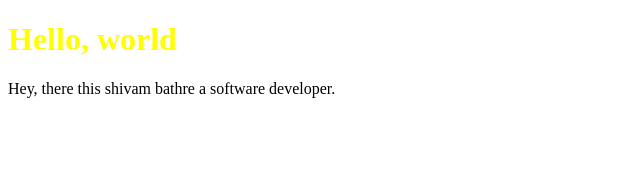
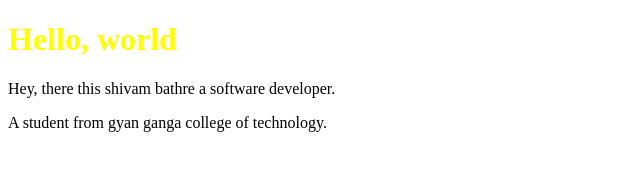
Before and after one commit to shivam-147/personal_portfolio, a plain HTML site: page index.html in a window 1280 px wide. Shown: the whole page, without its empty margins (0-640 px from the left). Drawn offline with Linux system fonts and the light colour scheme.

Commit message:
add descriptive paragrap to index.html

```diff
--- a/index.html
+++ b/index.html
@@ -10,6 +10,7 @@
   <body>
     <h1>Hello, world</h1>
 	<p> Hey, there this shivam bathre a software developer.</p>
+  <p> A student from gyan ganga college of technology.</p>
 
 	<script src="script.js"></script>
   </body>
```
